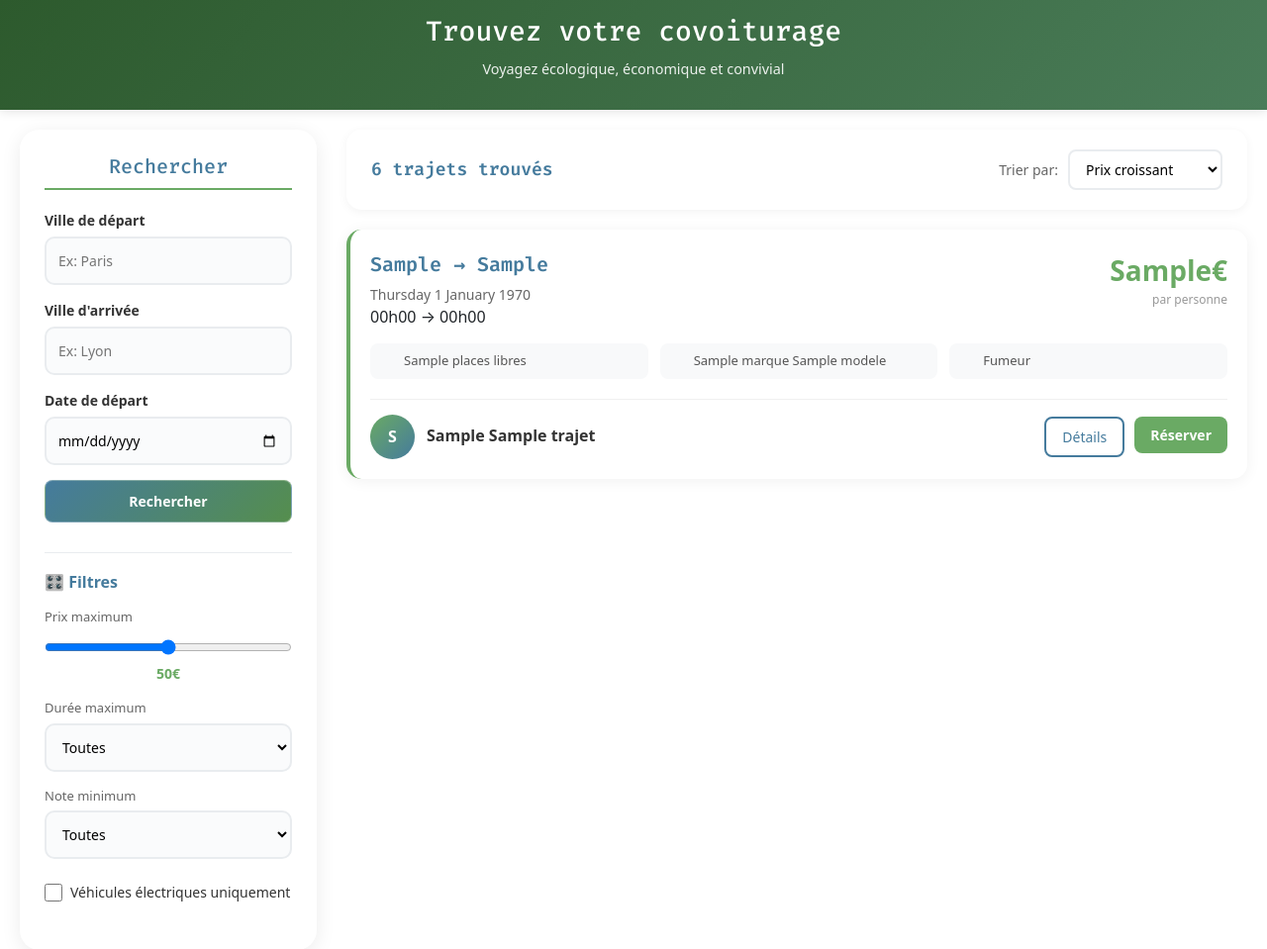
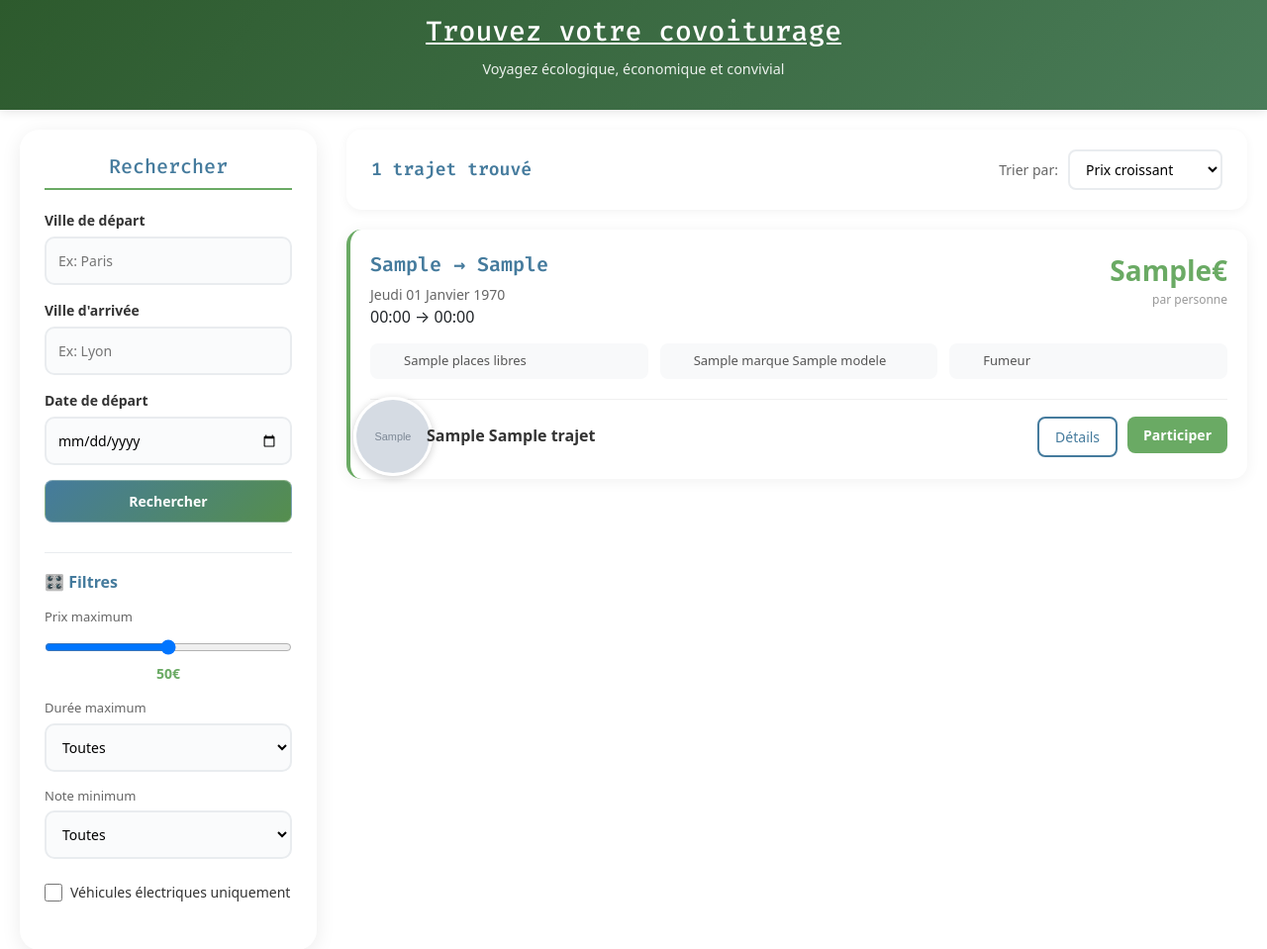
Before and after one commit to AGonzalez8805/EcoRide2, a PHP site: template views/covoiturage/covoiturage.php in a window 1280 px wide. Shown: the part 72-1031 px from the top of the page at 99% size. Run offline with PHP 8.4, Linux system fonts and the light colour scheme; the template is opened without the code that fills it: most values are stand-ins (such as "Sample title", 1, 10 or a date in 2020); grey boxes marked "Sample" are stand-in pictures; some libraries are stand-ins or nearby versions.

Commit message:
Modification de la page covoiturage

```diff
--- /dev/null
+++ b/package.json
@@ -0,0 +1,5 @@
+{
+  "dependencies": {
+    "chart.js": "^4.5.0"
+  }
+}
--- a/public/css/chauffeur.css
+++ b/public/css/chauffeur.css
@@ -10,11 +10,12 @@
   font-family: "Fira Code", monospace;
   font-size: 33px;
   margin-bottom: 10px;
+  text-decoration: underline;
 }
 
 .en-tete h2 {
   font-family: "Fira Code", monospace;
-  font-size: 28px;
+  font-size: 20px;
 }
 
 .user-info {
--- a/src/Controller/TrajetController.php
+++ b/src/Controller/TrajetController.php
@@ -117,7 +117,6 @@ class TrajetController extends Controller
         echo json_encode(['success' => true]);
     }
 
-
     public function getApiKey(): void
     {
         header('Content-Type: application/json');
--- a/src/Repository/TrajetRepository.php
+++ b/src/Repository/TrajetRepository.php
@@ -111,7 +111,7 @@ class TrajetRepository extends Repository
     {
         $sql = "
         SELECT t.*, v.marque, v.modele, v.fumeur,
-        u.name AS chauffeur_nom, u.firstName AS chauffeur_prenom
+        u.name AS chauffeur_nom, u.firstName AS chauffeur_prenom, u.photo AS chauffeur_photo
         FROM covoiturage t
         JOIN vehicule v ON t.id_vehicule = v.id
         JOIN utilisateurs u ON t.id_utilisateurs = u.id";
--- a/views/covoiturage/covoiturage.php
+++ b/views/covoiturage/covoiturage.php
@@ -1,4 +1,8 @@
 <?php require_once APP_ROOT . '/views/header.php'; ?>
+<?php
+$jours = ['Dimanche', 'Lundi', 'Mardi', 'Mercredi', 'Jeudi', 'Vendredi', 'Samedi'];
+$mois = [1 => 'Janvier', 'Février', 'Mars', 'Avril', 'Mai', 'Juin', 'Juillet', 'Août', 'Septembre', 'Octobre', 'Novembre', 'Décembre'];
+?>
 <!-- En-tête de la page -->
 <section class="en-tete">
     <div class="container">
@@ -13,26 +17,21 @@
     <!-- Sidebar de recherche et filtres -->
     <aside class="search-sidebar">
         <h2 class="sidebar-title">Rechercher</h2>
-
         <form id="search-covoiturage" class="search-form-simple" method="get" action="/?controller=covoiturage&action=resultats">
             <input type="hidden" name="controller" value="covoiturage">
             <input type="hidden" name="action" value="resultats">
-
             <div class="form-group-simple">
                 <label for="departure-simple">Ville de départ</label>
                 <input type="text" class="form-control-simple" name="depart" id="departure-simple" placeholder="Ex: Paris">
             </div>
-
             <div class="form-group-simple">
                 <label for="arrival-simple">Ville d'arrivée</label>
                 <input type="text" class="form-control-simple" name="arrivee" id="arrival-simple" placeholder="Ex: Lyon">
             </div>
-
             <div class="form-group-simple">
                 <label for="date-simple">Date de départ</label>
                 <input type="date" class="form-control-simple" name="date" id="date-simple">
             </div>
-
             <button type="submit" class="btn-search">
                 Rechercher
             </button>
@@ -81,7 +80,8 @@
     <section class="results-area">
         <div class="results-header-simple">
             <div class="results-count-simple">
-                <i class="fas fa-map-marker-alt"></i> 6 trajets trouvés
+                <i class="fas fa-map-marker-alt"></i>
+                <?= count($trajets) ?> trajet<?= count($trajets) > 1 ? 's' : '' ?> trouvé<?= count($trajets) > 1 ? 's' : '' ?>
             </div>
             <div class="sort-container">
                 <label for="sort-by">Trier par:</label>
@@ -104,11 +104,17 @@
                                 <?= htmlspecialchars($trajet['lieuDepart'] ?? '') ?> → <?= htmlspecialchars($trajet['lieuArrivee'] ?? '') ?>
                             </div>
                             <div class="trip-date">
-                                <?= !empty($trajet['heureDepart']) ? date('l j F Y', strtotime($trajet['heureDepart'])) : 'Date inconnue' ?>
+                                <?php if (!empty($trajet['heureDepart'])):
+                                    $timestamp = strtotime($trajet['heureDepart']);
+                                ?>
+                                    <?= $jours[date('w', $timestamp)] ?> <?= date('d', $timestamp) ?> <?= $mois[date('n', $timestamp)] ?> <?= date('Y', $timestamp) ?>
+                                <?php else: ?>
+                                    Date inconnue
+                                <?php endif; ?>
                             </div>
                             <div class="trip-hours">
-                                <?= !empty($trajet['heureDepart']) ? date('H\hi', strtotime($trajet['heureDepart'])) : '--h--' ?> →
-                                <?= !empty($trajet['heureArrivee']) ? date('H\hi', strtotime($trajet['heureArrivee'])) : '--h--' ?>
+                                <?= !empty($trajet['heureDepart']) ? date('H:i', strtotime($trajet['heureDepart'])) : '--h--' ?> →
+                                <?= !empty($trajet['heureArrivee']) ? date('H:i', strtotime($trajet['heureArrivee'])) : '--h--' ?>
                             </div>
                         </div>
                         <div class="trip-price-simple">
@@ -133,20 +139,27 @@
                     <div class="driver-section">
                         <div class="driver-info-simple">
                             <div class="driver-avatar-simple">
-                                <?= strtoupper(substr($trajet['chauffeur_prenom'], 0, 1)) ?>
+                                <?php if (!empty($trajet['chauffeur_photo'])): ?>
+                                    <img src="/photos/<?= htmlspecialchars($trajet['chauffeur_photo']) ?>" class="profile-photo-header" alt="Profil<?= htmlspecialchars($trajet['chauffeur_prenom']) ?>">
+                                <?php else: ?>
+                                    <?= strtoupper(substr($trajet['chauffeur_prenom'], 0, 1)) ?>
+                                <?php endif; ?>
                             </div>
                             <div>
-                                <div class="driver-name"><?= $trajet['chauffeur_prenom'] ?> <?= $trajet['chauffeur_nom'] ?></div>
+                                <div class="driver-name">
+                                    <?= htmlspecialchars($trajet['chauffeur_prenom'] . ' ' . $trajet['chauffeur_nom']) ?>
+                                </div>
                             </div>
                         </div>
+
+
                         <div class="trip-actions-simple">
                             <a href="#" class="btn-detail-simple">Détails</a>
                             <form method="POST" action="/participations/reserver">
                                 <input type="hidden" name="id_covoiturage" value="<?= $trajet['id'] ?>">
-                                <button type="submit" class="btn-book-simple">Réserver</button>
+                                <button type="submit" class="btn-book-simple">Participer</button>
                             </form>
                         </div>
-
                     </div>
                 </section>
             <?php endforeach; ?>
--- a/views/user/dashboardChauffeur.php
+++ b/views/user/dashboardChauffeur.php
@@ -2,13 +2,13 @@
 
     <section class="en-tete">
         <div class="container">
+            <img src="/photos/<?= htmlspecialchars($user->getPhoto()) ?>" alt="Profil" class="profile-photo-header">
             <div class="user-info">
                 <strong>
                     <h1>Bonjour <?= htmlspecialchars($user->getFirstName() . ' ' . $user->getName()) ?></h1>
                 </strong>
-            <h2>Bienvenue sur ton espace chauffeur</h2>
+                <h2 id="welcome-message">Bienvenue sur ton espace chauffeur</h2>
                 <span class="user-credits">Crédit : <?= htmlspecialchars($user->getCredit()) ?></span>
-        </div>
             </div>
     </section>
 
--- a/views/user/dashboardMixte.php
+++ b/views/user/dashboardMixte.php
@@ -7,7 +7,7 @@
                 <strong>
                     <h1>Bonjour <?= htmlspecialchars($user->getFirstName() . ' ' . $user->getName()) ?></h1>
                 </strong>
-                <p id="welcome-message">Bienvenue dans votre espace mixte</p>
+                <h2 id="welcome-message">Bienvenue dans votre espace mixte</h2>
                 <span class="user-credits">Crédit : <?= htmlspecialchars($user->getCredit()) ?></span>
             </div>
 
```
Also changed, not shown: public/photos/profile_68bac2528b937.jpg (added), views/covoiturage/participer.php (added), 1 other file. Lines whose indentation alone changed are shown as unchanged.
